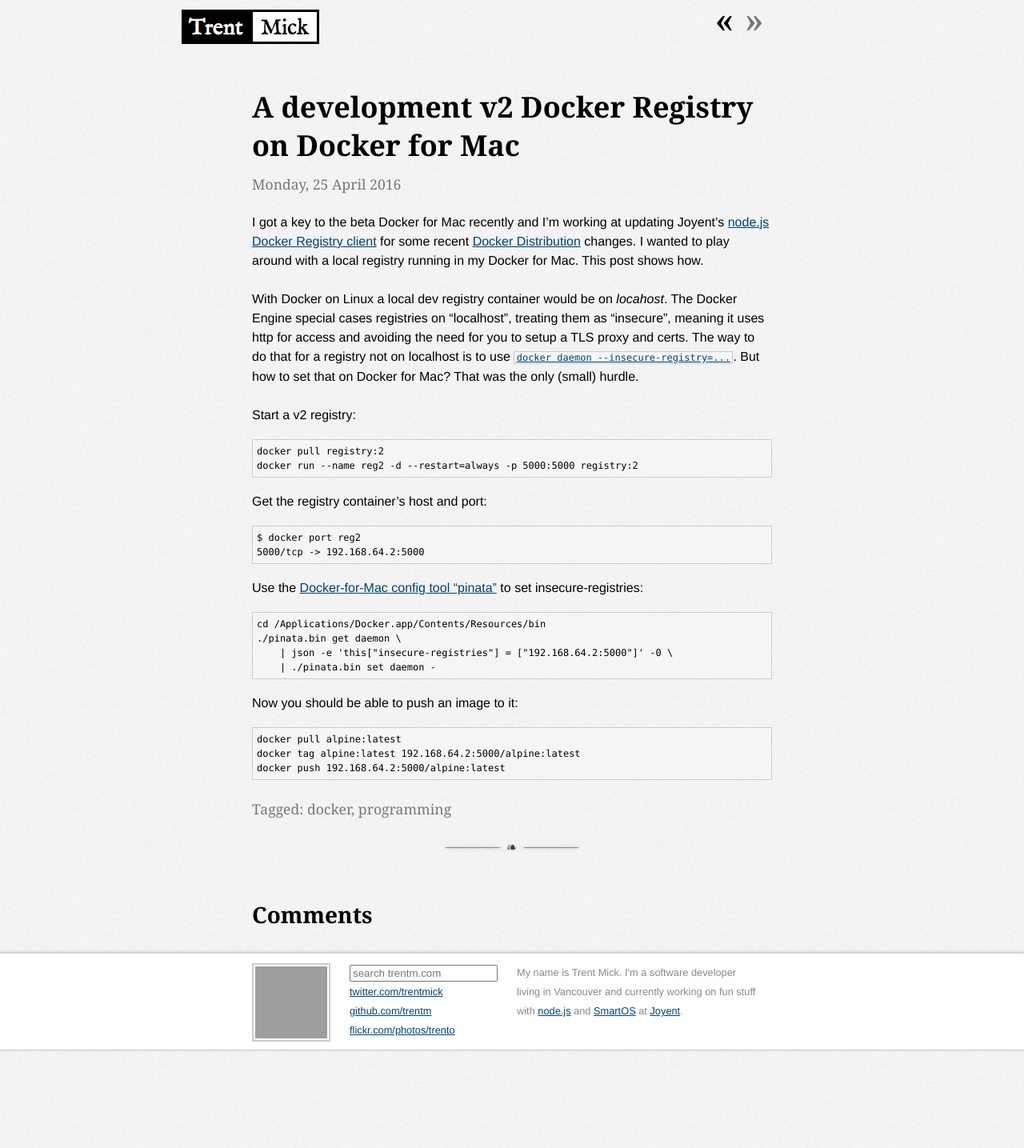
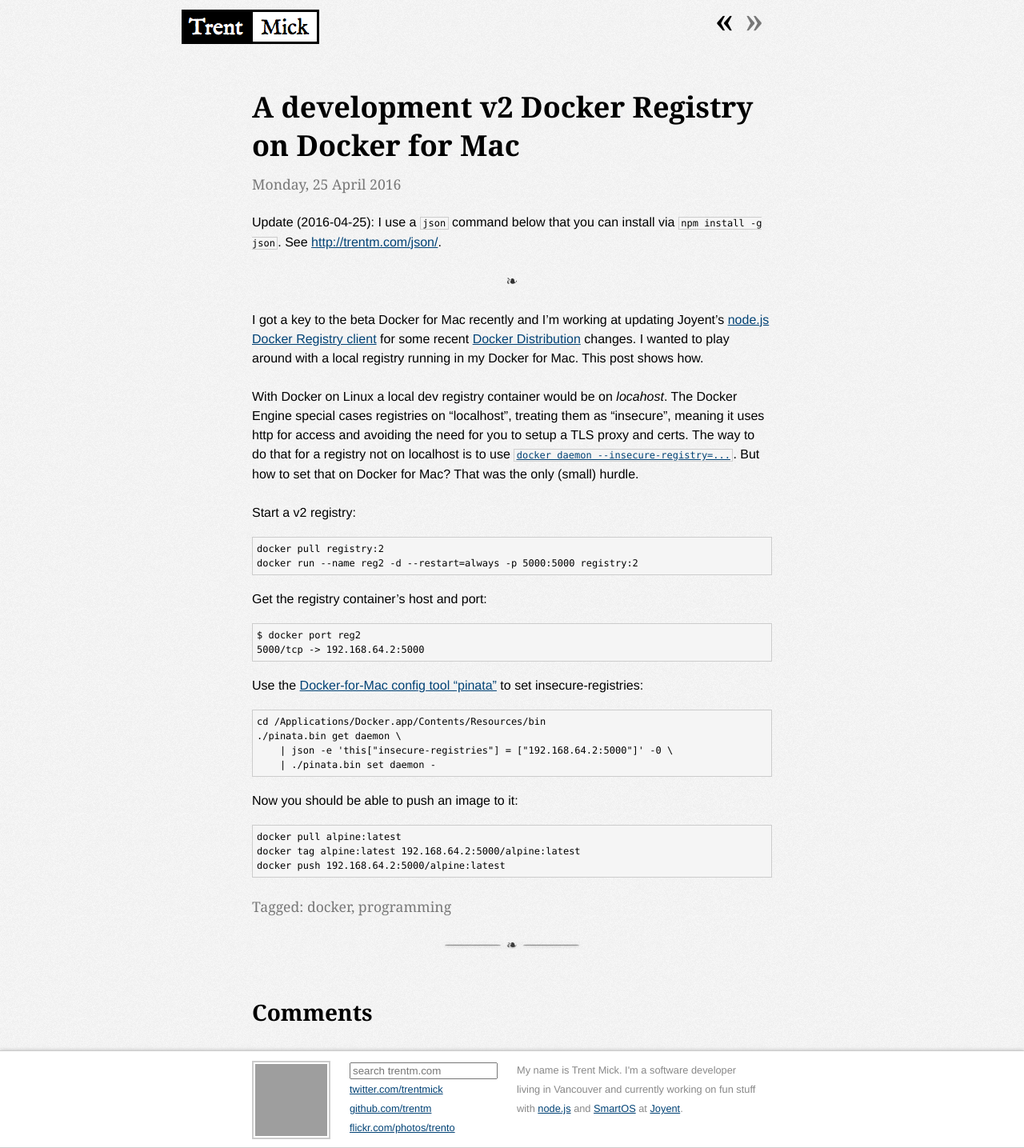
Before and after one commit to trentm/trentm.github.com, a Jekyll site: the page built from _posts/2016-04-25-docker4mac-v2-registry.markdown, in a window 1280 px wide. Shown: the whole page at 80% size. Built offline with Jekyll 4.4.1, drawn with Linux system fonts in a browser that asks for light colours; some web fonts are replaced; Markdown is read by kramdown in place of the engine named in the settings; comment, search, counter and statistics services are not loaded; before the commit the page ends 1313 px from its top, so only the background shows below that; grey boxes are pictures that could not be loaded.

Commit message:
update about 'json'

```diff
--- a/_posts/2016-04-25-docker4mac-v2-registry.markdown
+++ b/_posts/2016-04-25-docker4mac-v2-registry.markdown
@@ -4,6 +4,11 @@
 published: true
 date: 2016-04-25T16:02:55.665831
 categories: [docker, programming]
+---
+
+Update (2016-04-25): I use a `json` command below that you can install via
+`npm install -g json`. See <http://trentm.com/json/>.
+
 ---
 
 I got a key to the beta Docker for Mac recently and I'm working at updating
```
